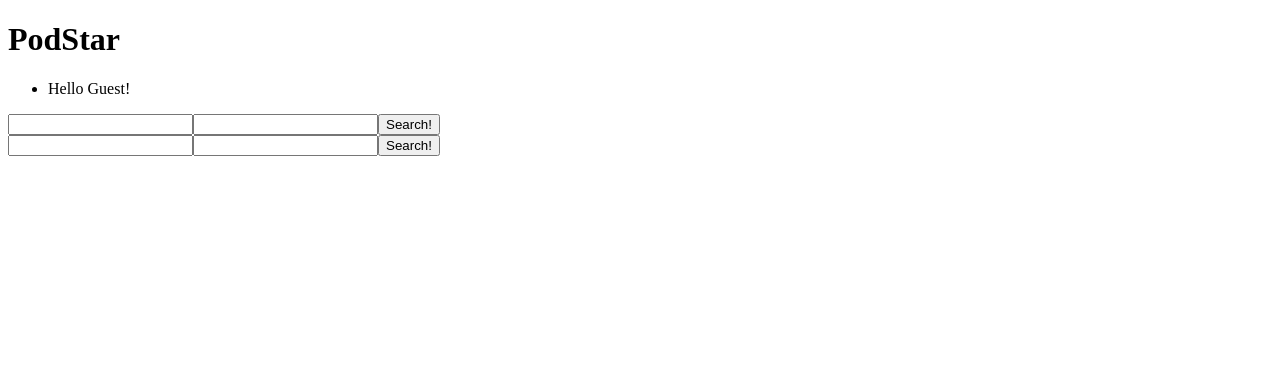
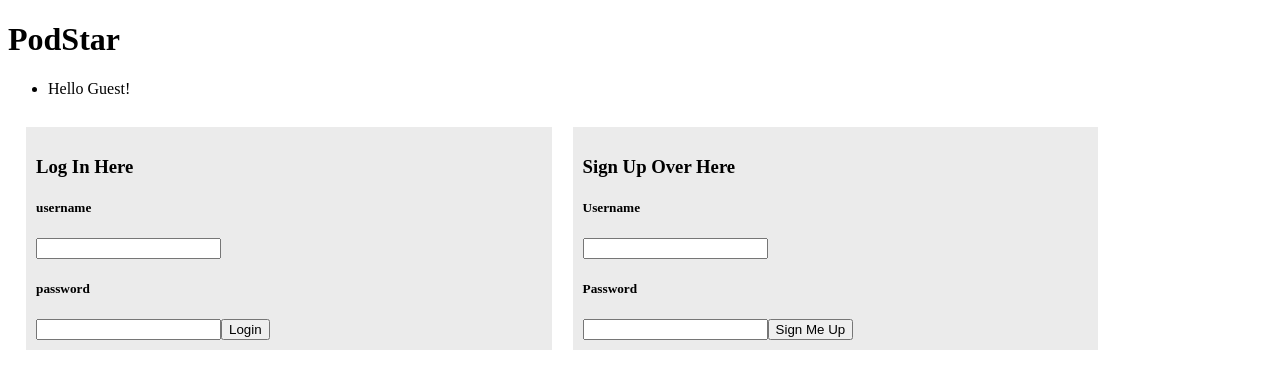
Before and after one commit to MickeyMcc/PodTalk, a React app: page / in a window 1280 px wide. Shown: the top 388 px of the page. Built offline with nearby package versions, Linux system fonts and the light colour scheme; no server answers; the HTML template or start-up script is replaced by a standard one.

Commit message:
"Actually logs out, style improvements"

```diff
--- a/react-client/src/app.jsx
+++ b/react-client/src/app.jsx
@@ -20,8 +20,10 @@ class App extends React.Component {
   };
 
   componentDidMount() {
+    this.login();
     if (this.state.loggedIn) {
       this.refreshShowList();
+      this.search('r');
     }
   };
 
@@ -41,6 +43,7 @@ class App extends React.Component {
           context.setState({
             shows: results.data
           })
+                context.search('r');
         }
       })
       .catch(function (err) {
@@ -121,7 +124,7 @@ class App extends React.Component {
     });
   };
 
-  login(username= 'test', password = 'test') {
+  login(username= 'new', password = 'user') {
 
     let context = this;
     axios({
--- a/react-client/src/components/Login.jsx
+++ b/react-client/src/components/Login.jsx
@@ -22,12 +22,26 @@ class Login extends React.Component {
   }
 
   render() {
+        let paneStyle = {
+      display: 'inline-block',
+      backgroundColor: 'rgb(235, 235, 235)',
+      border: '3px solid white',
+      marginTop: '10px',
+      marginLeft: '15px',
+      padding: '10px',
+      width: '40%'
+    };
+
     return (
-      <div className='login pane' >
+      <div style={paneStyle} >
         <div>
+          <h3>Log In Here</h3>
+          <h5>username</h5>
           <input type='text' value={this.state.username} onChange={this.userNameEntry.bind(this)} />
+
+          <h5>password</h5>
           <input type='text' value={this.state.password} onChange={this.passwordEntry.bind(this)} />
-          <button onClick={this.handleSubmit.bind(this)}> Search! </button>
+          <button onClick={this.handleSubmit.bind(this)}> Login </button>
         </div>
       </div>
     )
--- a/react-client/src/components/SearchEntry.jsx
+++ b/react-client/src/components/SearchEntry.jsx
@@ -6,23 +6,34 @@ const SearchEntry = (props) => {
     show.bigImg = 'http://icons.iconarchive.com/icons/shwz/disney/64/mickey-mouse-icon.png'
   }
 
-  const entryStyle = {
-    color: 'red',
-    border: '2px solid grey',
-    marginTop: '5px'
-    //'rgb(129, 129, 129)',
-    // backgroundColor: 'rgb(235, 235, 235)'
-  }
-
   const addShow = function () {
     console.log('gonna add the show');
     props.addShow(props.show);
   }
 
+  const entryStyle = {
+    border: '2px solid grey',
+    marginTop: '5px',
+    //'rgb(129, 129, 129)',
+    backgroundColor: 'rgb(235, 235, 235)'
+  }
+
+
+  const thumbnailStyle = {
+    display: 'inline',
+    margin: '3px'
+  }
+
   return (
     <div style = {entryStyle}>
-      <img className = 'thumbnail' src = {show.bigImg}/>
-      <h5 onClick = {addShow}>{show.title}</h5>
+      <div>
+        <img style = {thumbnailStyle} src = {show.bigImg}/>
+        <div>
+          <h4>{show.title}</h4>
+          <button onClick={addShow}> Add Show </button>
+          <p>BTYB: {show.maker}, Topic: {show.genre}</p>
+        </div>
+      </div>
     </div>
   )
 }
--- a/react-client/src/components/SearchList.jsx
+++ b/react-client/src/components/SearchList.jsx
@@ -5,7 +5,7 @@ class SearchList extends React.Component {
   constructor (props) {
     super(props);
     this.state = {
-      searchQuery: ''
+      searchQuery: 'r'
     }
   }
 
--- a/react-client/src/components/Signup.jsx
+++ b/react-client/src/components/Signup.jsx
@@ -22,12 +22,36 @@ class Signup extends React.Component {
   }
 
   render() {
+    let paneStyle = {
+      display: 'inline-block',
+      backgroundColor: 'rgb(235, 235, 235)',
+      border: '3px solid white',
+      marginTop: '10px',
+      marginLeft: '15px',
+      padding: '10px',
+      width: '40%'
+    };
+    // 'rgb(235, 235, 235)'
+
+    const buttonStyle = {
+
+    };
+
     return (
-      <div className='signup pane' >
+      <div style={paneStyle} >
         <div>
-          <input type='text' value={this.state.username} onChange={this.userNameEntry.bind(this)} />
-          <input type='text' value={this.state.password} onChange={this.passwordEntry.bind(this)} />
-          <button onClick={this.handleSubmit.bind(this)}> Search! </button>
+          <h3>Sign Up Over Here</h3>
+          <h5>Username</h5>
+          <input type='text'
+            value={this.state.username}
+            onChange={this.userNameEntry.bind(this)}
+          />
+          <h5>Password</h5>
+          <input type='text'
+            value={this.state.password}
+            onChange={this.passwordEntry.bind(this)}
+          />
+          <button onClick={this.handleSubmit.bind(this)}> Sign Me Up </button>
         </div>
       </div>
     )
```
Also changed, not shown: 3 other files (tests, documents, lock files or other folders).
